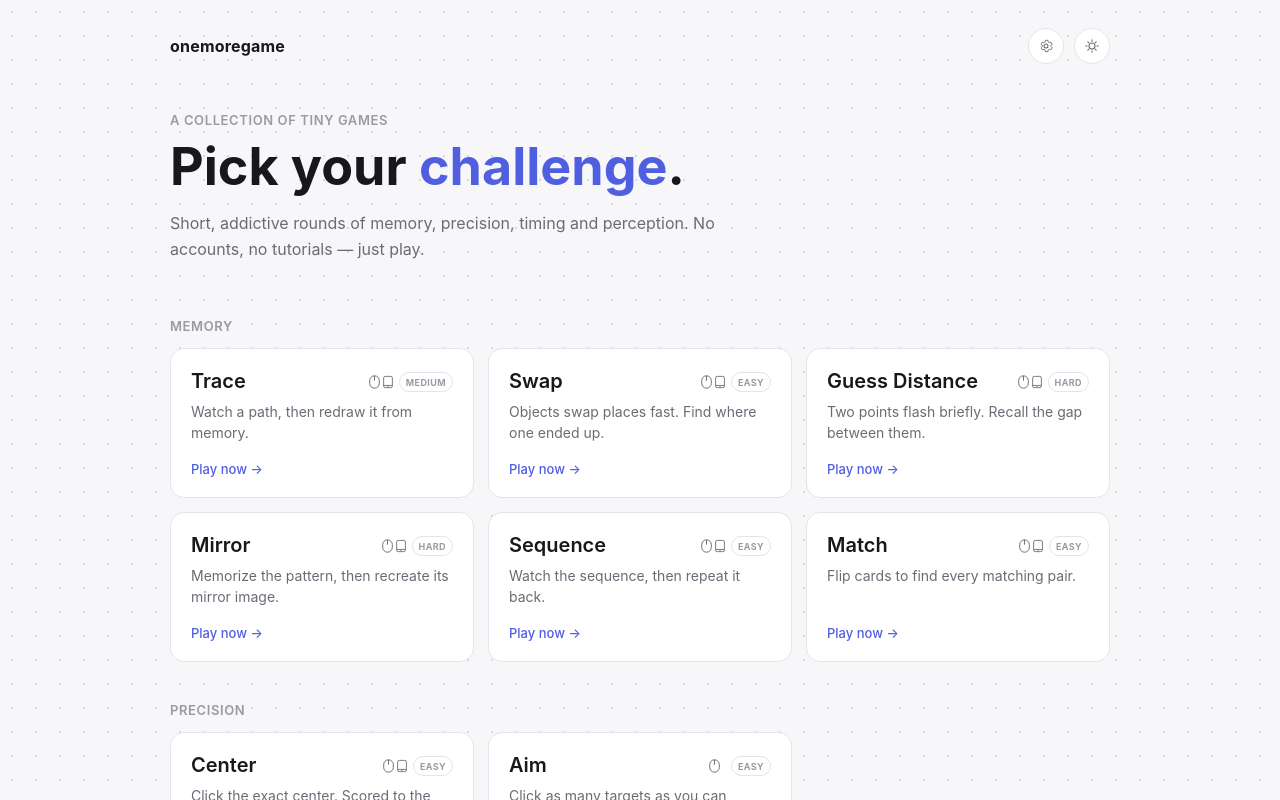
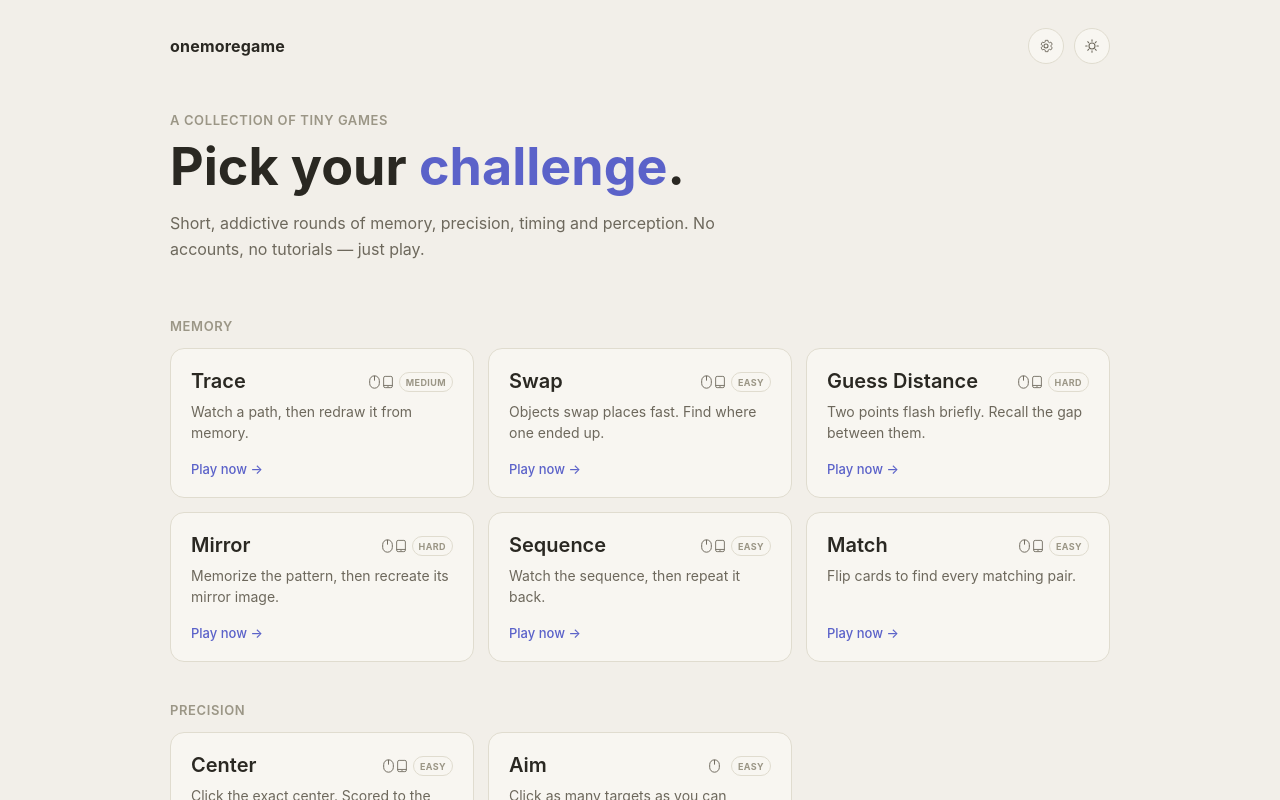
Before and after one commit to asgaonkar/onemoregame, a React (Vite) app: page /#/ in a window 1280 px wide. Shown: the top 800 px of the page. Built offline with nearby package versions, Linux system fonts and the light colour scheme.

Commit message:
Soften theme colors to warmer, less extreme neutrals
Dark background was near-black and light background was near-white;
both now sit on a muted warm gray scale instead.

```diff
--- a/src/index.css
+++ b/src/index.css
@@ -1,21 +1,18 @@
 :root {
   color-scheme: dark;
 
-  --bg: #08080b;
-  --bg-raised: #111116;
-  --bg-card: #131317;
-  --border: #232329;
-  --text: #f2f2f5;
-  --text-dim: #8a8a94;
-  --text-faint: #56565f;
-  --accent: #7c8cff;
-  --accent-text: #0b0b10;
-  --success: #4ade80;
-  --danger: #f87171;
-  --grid-dot-subtle: rgba(255, 255, 255, 0.08);
-  --grid-dot-bold: rgba(255, 255, 255, 0.16);
-  --grid-line-subtle: rgba(255, 255, 255, 0.05);
-  --grid-line-bold: rgba(255, 255, 255, 0.11);
+  /* A warm charcoal rather than near-black — dark without crushing to zero. */
+  --bg: #1c1b19;
+  --bg-raised: #242220;
+  --bg-card: #262421;
+  --border: #38352f;
+  --text: #eae7e0;
+  --text-dim: #a19c8f;
+  --text-faint: #726d62;
+  --accent: #8a92e8;
+  --accent-text: #17151f;
+  --success: #7ed09a;
+  --danger: #e28787;
 
   --radius-lg: 20px;
   --radius-md: 14px;
@@ -25,21 +22,18 @@
 :root[data-theme='light'] {
   color-scheme: light;
 
-  --bg: #f7f7f9;
-  --bg-raised: #ffffff;
-  --bg-card: #ffffff;
-  --border: #e4e4ea;
-  --text: #17171c;
-  --text-dim: #6b6b76;
-  --text-faint: #9a9aa4;
-  --accent: #4f5fe0;
+  /* A muted, warm off-white (paper, not a stark white) — light without glaring. */
+  --bg: #f2efe9;
+  --bg-raised: #f8f6f1;
+  --bg-card: #f8f6f1;
+  --border: #e0dccf;
+  --text: #2a2822;
+  --text-dim: #6d685c;
+  --text-faint: #9b9686;
+  --accent: #5b62c9;
   --accent-text: #ffffff;
-  --success: #16a34a;
-  --danger: #dc2626;
-  --grid-dot-subtle: rgba(0, 0, 0, 0.06);
-  --grid-dot-bold: rgba(0, 0, 0, 0.12);
-  --grid-line-subtle: rgba(0, 0, 0, 0.04);
-  --grid-line-bold: rgba(0, 0, 0, 0.08);
+  --success: #2f9e5b;
+  --danger: #c94f4f;
 }
 
 * {
```
